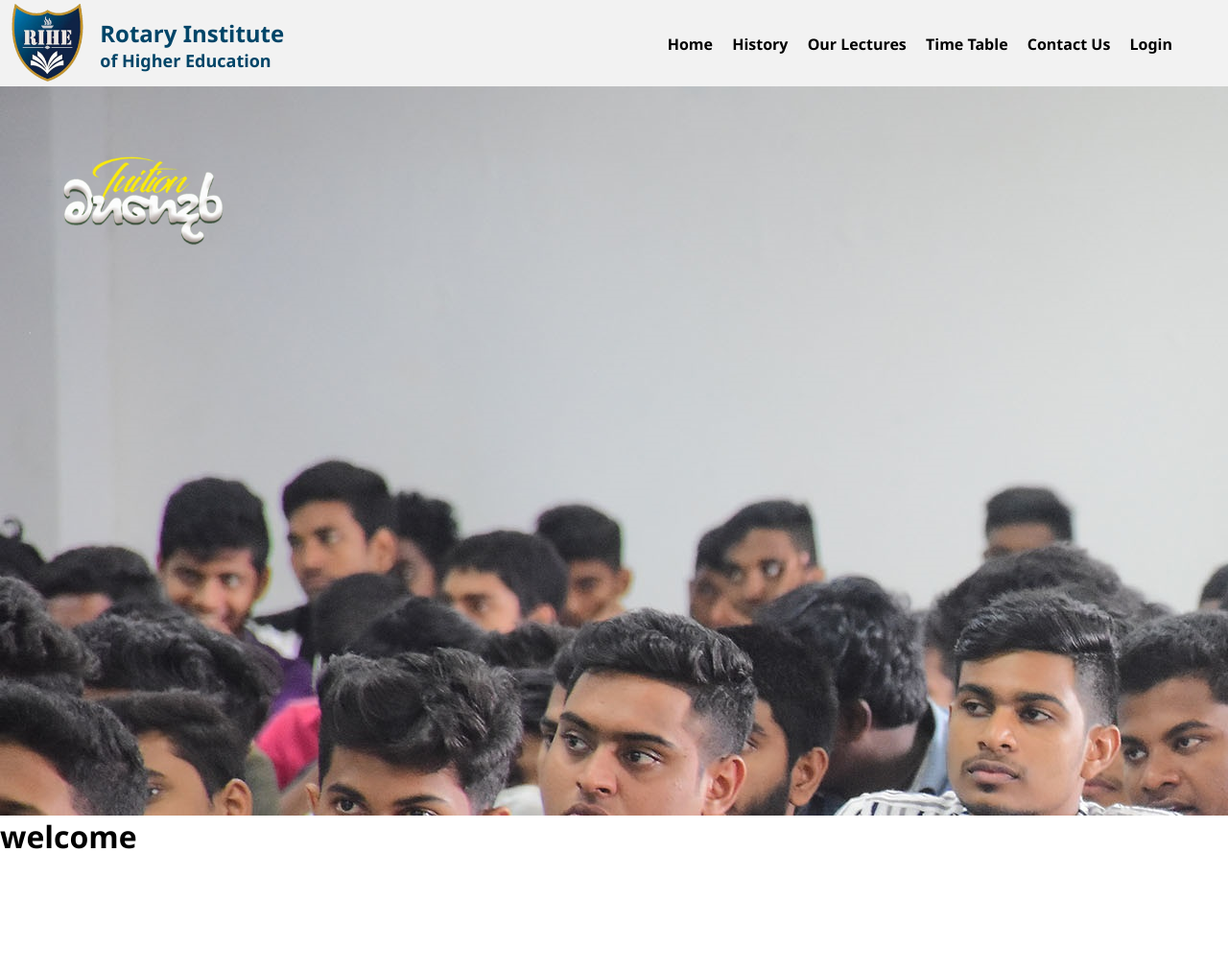
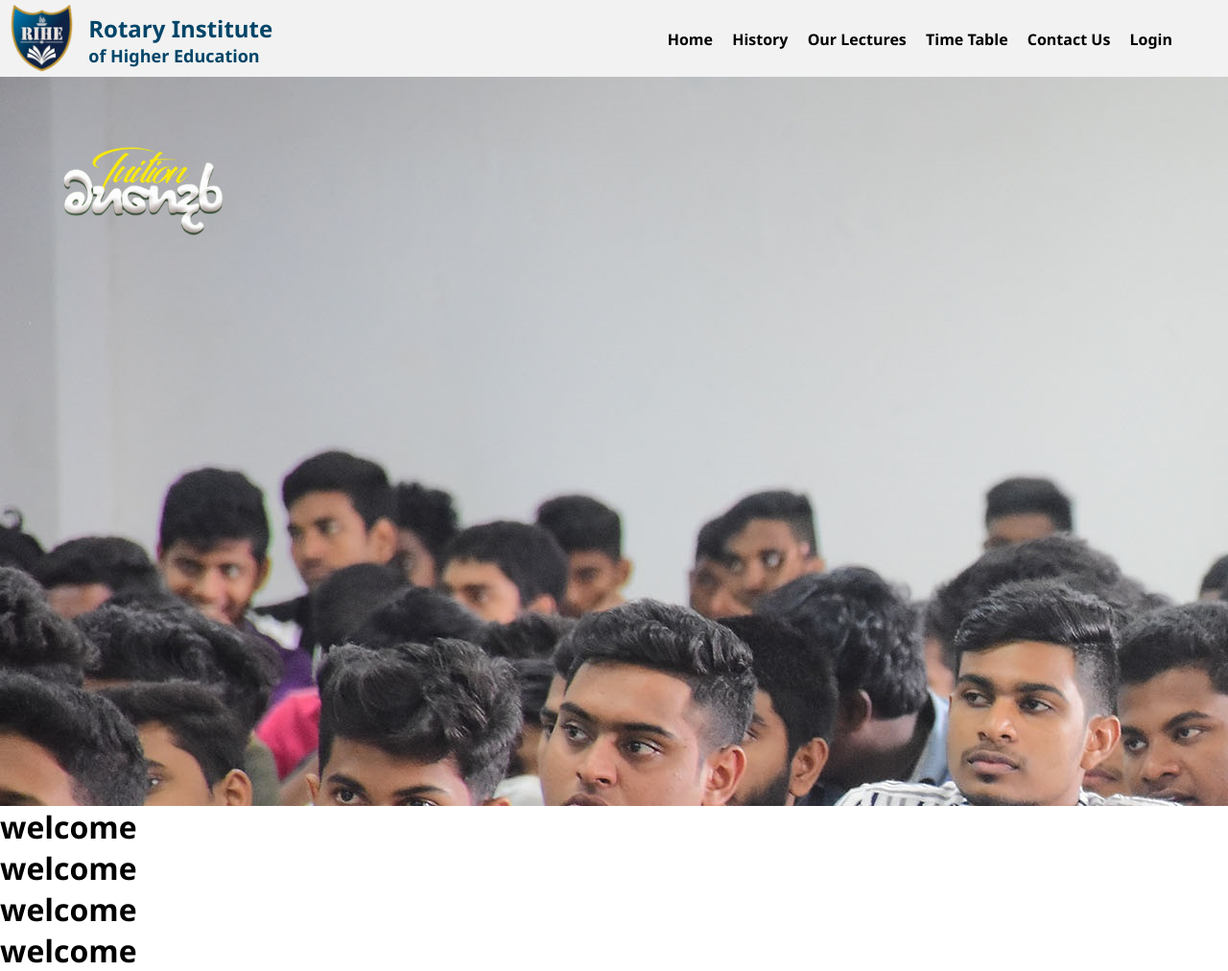
Before and after one commit to induwarauthsara/rotary, a plain HTML site: page index.html in a window 1280 px wide. Shown: the whole page at 96% size. Before the commit the page ends 893 px from the top, so only its background shows below. Drawn offline with Linux system fonts and the light colour scheme.

Commit message:
main structure completed

```diff
--- a/index.html
+++ b/index.html
@@ -10,7 +10,6 @@
 </head>
 
 <body>
-    <div class="container">
     <div class="nav">
         <div class="logo">
             <img src="images/logo.png" alt="logo" />
@@ -28,7 +27,7 @@
             <li><a href="login.html">Login</a></li>
         </ul>
     </div>
-
+    <div class="container">
         <div class="home" id="#home">
             <img src="images/logo2.png" alt="Logo" class="mahagedara-logo" />
             <img src="images/banner.jpg" alt="banner" class="banner" />
@@ -42,6 +41,9 @@
         </div>
         <div class="welcome">
             <h1>welcome</h1>
+            <h1>welcome</h1>
+            <h1>welcome</h1>
+            <h1>welcome</h1>
         </div>
     </div>
 </body>
--- a/style.css
+++ b/style.css
@@ -9,7 +9,8 @@
 /* ### Navigation Bar #### */
 
 .nav {
-    max-height: 90px;
+    height: 80px;
+    max-height: 80px;
     z-index: 99;
     background-color: #f2f2f2;
     padding: 0.5em;
@@ -18,6 +19,8 @@
     align-items: center;
     padding-right: 50px;
     padding-top: 10px;
+    position: fixed;
+    width: 100%;
 }
 
 .logo {
@@ -26,11 +29,13 @@
     color: #555;
     display: flex;
     align-items: center;
+    display: flex;
 }
 
 .logo img {
-    width: 3.5em;
+    width: 3em;
     margin-right: 0.51em;
+    align-items: center;
 }
 
 .logo-text {
@@ -61,7 +66,10 @@
 /* ### Home #### */
 
 .container {
-    max-height: 100%;
+    max-height: 90%;
+    position: absolute;
+    top: 80px;
+    width: 100%;
 }
 
 .home {
```
Lines whose indentation alone changed are shown as unchanged.
